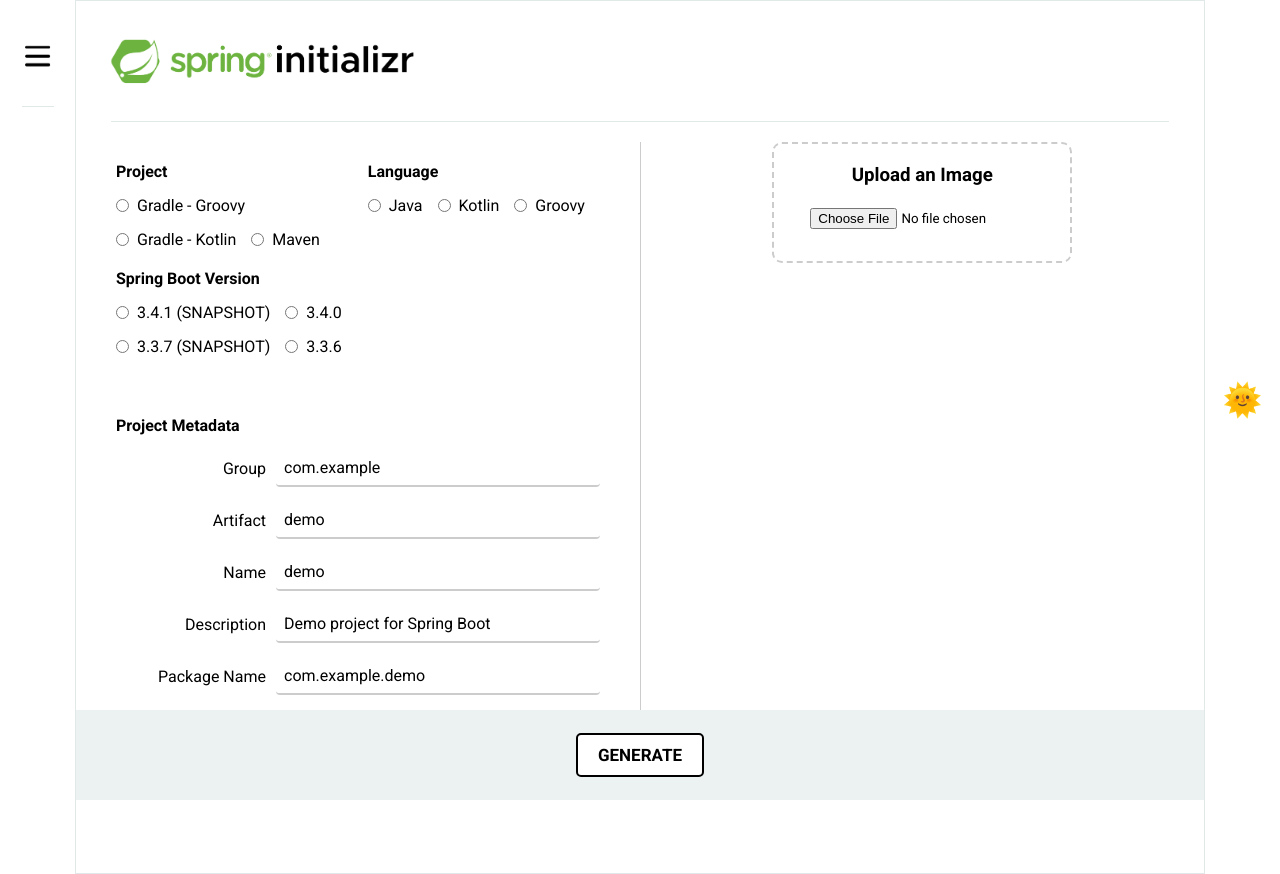
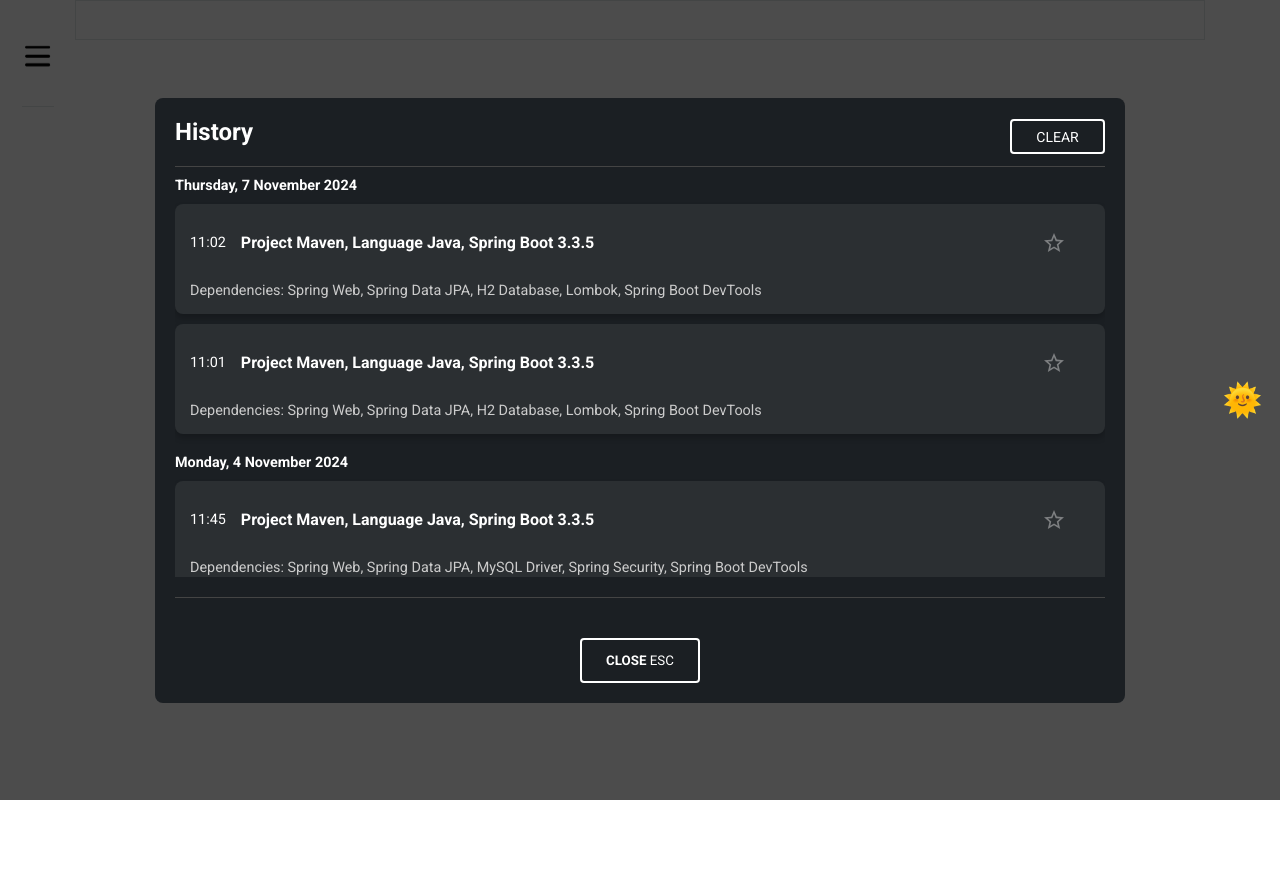
Before and after one commit to OptimAIzed/springify, a React (Vite) app in the folder client-web/: page / in a window 1280 px wide. After the commit the page ends 800 px from the top, so only its background shows below. Built offline with nearby package versions, Linux system fonts and the light colour scheme.

Commit message:
Fixed the functionality of the Clearbutton and adjusted the design

```diff
--- a/client-web/src/App.jsx
+++ b/client-web/src/App.jsx
@@ -22,7 +22,8 @@ function App() {
         </div>
       </div>
       <div className={styles.center}>
-        <HomePage theme={theme} />
+
+        <HistoryPage theme={theme} />
       </div>
       <div className={styles.right}>
         <div className={styles.content}>
--- a/client-web/src/Components/HistoryCard/HistoryCard.jsx
+++ b/client-web/src/Components/HistoryCard/HistoryCard.jsx
@@ -1,21 +1,20 @@
 import React from "react";
 import styles from "./HistoryCard.module.css";
 import StarBorderIcon from "@mui/icons-material/StarBorder";
-
 
 function HistoryCard({ time, title, dependencies }) {
   return (
     <div className={styles.card}>
       <div className={styles.header}>
-        <span className={styles.time}>{time}</span>
+        <div className={styles.info}>
+          <span className={styles.time}>{time}</span>
+          <span className={styles.title}>{title}</span>
+        </div>
         <button className={styles.favoriteButton} aria-label="Add to favorites">
           <StarBorderIcon />
         </button>
       </div>
-      <div className={styles.body}>
-        <p className={styles.title}>{title}</p>
-        <p className={styles.dependencies}>{dependencies}</p>
-      </div>
+      <p className={styles.dependencies}>{dependencies}</p>
     </div>
   );
 }
--- a/client-web/src/Components/HistoryCard/HistoryCard.module.css
+++ b/client-web/src/Components/HistoryCard/HistoryCard.module.css
@@ -1,5 +1,5 @@
 .card {
-    background-color: #3a3a3a;
+  background-color: #2b2f32;
   color: #ffffff;
   padding: 15px;
   border-radius: 8px;
@@ -13,26 +13,49 @@
   display: flex;
   justify-content: space-between;
   align-items: center;
+  margin-bottom: 10px;
+}
+
+.info {
+  display: flex;
+  align-items: center;
+  gap: 15px;
 }
 
 .time {
   font-size: 0.9rem;
-    color: #a9a9a9;
-  }
-
-
-
-  .body {
-    margin-top: 10px;
+  color: #ffffff;
+  white-space: nowrap;
 }
 
 .title {
   font-size: 1rem;
   font-weight: bold;
-    margin-bottom: 5px;
+  color: #ffffff;
+  white-space: nowrap;
+  overflow: hidden;
+  text-overflow: ellipsis;
+}
+
+.body {
+  margin-top: 5px;
 }
 
 .dependencies {
   font-size: 0.9rem;
   color: #cccccc;
+  margin-top: 5px;
 }
+
+.favoriteButton {
+  background: none;
+  border: none;
+  color: #7d7f81;
+  cursor: pointer;
+  display: flex;
+  align-items: center;
+}
+
+.favoriteButton:hover {
+  color: #ffffff;
+}
--- a/client-web/src/Pages/HistoryPage/HistoryPage.jsx
+++ b/client-web/src/Pages/HistoryPage/HistoryPage.jsx
@@ -3,50 +3,81 @@ import styles from "./HistoryPage.module.css";
 import HistoryCard from "../../Components/HistoryCard/HistoryCard";
 
 function HistoryPage() {
-  // Créer un état pour gérer la visibilité de la fenêtre d'historique
+
   const [isOpen, setIsOpen] = useState(true);
 
+
+  const [history, setHistory] = useState([
+    {
+      date: "Thursday, 7 November 2024",
+      entries: [
+        {
+          time: "11:02",
+          title: "Project Maven, Language Java, Spring Boot 3.3.5",
+          dependencies:
+            "Dependencies: Spring Web, Spring Data JPA, H2 Database, Lombok, Spring Boot DevTools",
+        },
+        {
+          time: "11:01",
+          title: "Project Maven, Language Java, Spring Boot 3.3.5",
+          dependencies:
+            "Dependencies: Spring Web, Spring Data JPA, H2 Database, Lombok, Spring Boot DevTools",
+        },
+      ],
+    },
+    {
+      date: "Monday, 4 November 2024",
+      entries: [
+        {
+          time: "11:45",
+          title: "Project Maven, Language Java, Spring Boot 3.3.5",
+          dependencies:
+            "Dependencies: Spring Web, Spring Data JPA, MySQL Driver, Spring Security, Spring Boot DevTools",
+        },
+      ],
+    },
+  ]);
+
+
   const handleClose = () => {
-    // Ferme la fenêtre en mettant à jour l'état
     setIsOpen(false);
   };
 
-  if (!isOpen) return null; // Si la fenêtre est fermée, ne rien afficher
 
+  const handleClear = () => {
+    setHistory([]);
+  };
+
+  if (!isOpen) return null;
   return (
     <div className={styles.overlay}>
       <div className={styles.container}>
         <div className={styles.header}>
           <h2>History</h2>
-          <button className={styles.clearButton}>CLEAR</button>
+          <button className={styles.clearButton} onClick={handleClear}>
+            CLEAR
+          </button>
         </div>
         <div className={styles.content}>
-          <div className={styles.dateSection}>
-            <p className={styles.date}>Thursday, 7 November 2024</p>
-            <HistoryCard
-              time="11:02"
-              title="Project Maven, Language Java, Spring Boot 3.3.5"
-              dependencies="Dependencies: Spring Web, Spring Data JPA, H2 Database, Lombok, Spring Boot DevTools"
-            />
-            <HistoryCard
-              time="11:01"
-              title="Project Maven, Language Java, Spring Boot 3.3.5"
-              dependencies="Dependencies: Spring Web, Spring Data JPA, H2 Database, Lombok, Spring Boot DevTools"
-            />
-          </div>
-          <div className={styles.dateSection}>
-            <p className={styles.date}>Monday, 4 November 2024</p>
-            <HistoryCard
-              time="11:45"
-              title="Project Maven, Language Java, Spring Boot 3.3.5"
-              dependencies="Dependencies: Spring Web, Spring Data JPA, MySQL Driver, Spring Security, Spring Boot DevTools"
-            />
-          </div>
+          {history.map((section, index) => (
+            <div key={index} className={styles.dateSection}>
+              <p className={styles.date}>{section.date}</p>
+              {section.entries.map((entry, entryIndex) => (
+                <HistoryCard
+                  key={entryIndex}
+                  time={entry.time}
+                  title={entry.title}
+                  dependencies={entry.dependencies}
+                />
+              ))}
+            </div>
+          ))}
         </div>
+        <hr className={styles.separator} />
+        <div className={styles.closeButtonContainer}>
 
-        <div className={styles.closeButtonContainer}>
           <button className={styles.closeButton} onClick={handleClose}>
-            CLOSE ESC
+            <span className={styles.closeText}>CLOSE</span> ESC
           </button>
         </div>
       </div>
--- a/client-web/src/Pages/HistoryPage/HistoryPage.module.css
+++ b/client-web/src/Pages/HistoryPage/HistoryPage.module.css
@@ -9,11 +9,13 @@
   justify-content: center;
   align-items: center;
 }
-
+h2{
+  color:#ffffff;
+}
 .container {
-  background-color: #2d2d2d;
+  background-color: #1b1f23;
   color: #ffffff;
-  width: 600px;
+  width: 970px;
   border-radius: 8px;
   padding: 20px;
   display: flex;
@@ -31,12 +33,23 @@
 
 .clearButton {
   background: none;
-  border: 1px solid #ff0000;
-  color: #ff0000;
+  border: 2px solid #ffffff;
+  color: #ffffff;
   padding: 5px 10px;
   border-radius: 4px;
   cursor: pointer;
+  width: 95px;
+  height: 35px;
+  transition: background-color 0.3s, color 0.3s;
+  font-size: 14px;
 }
+
+.clearButton:hover {
+  background-color: #ffffff;
+  color: #000000;
+  border: 2px solid #ffffff;
+}
+
 
 .content {
   max-height: 400px;
@@ -53,19 +66,43 @@
   margin-bottom: 10px;
 }
 
-/* Centering the CLOSE button in the middle of the page */
 .closeButtonContainer {
   display: flex;
   justify-content: center;
   align-items: center;
-  margin-top: 20px; /* Adjust space above the button */
+  margin-top: 20px;
 }
 
 .closeButton {
   background: none;
-  border: 1px solid #ffffff;
+  border: 2px solid #ffffff;
   color: #ffffff;
   padding: 5px 10px;
   border-radius: 4px;
   cursor: pointer;
+  width: 120px;
+  height: 45px;
+  transition: background-color 0.3s, color 0.3s;
 }
+
+.closeButton:hover {
+  background-color: #ffffff;
+  color: #000000;
+  border: 2px solid #ffffff;
+}
+
+.closeText {
+  font-weight: bold;
+}
+.date {
+  color: #ffffff;
+  font-size: 0.9rem;
+  margin-bottom: 10px;
+  font-weight: bold;
+}
+.separator {
+  border: none;
+  border-top: 1px solid #444444;
+  margin: 10px 0; /* Ajustez les marges selon vos besoins */
+  width: 100%;
+}
```
Lines whose indentation alone changed are shown as unchanged.
